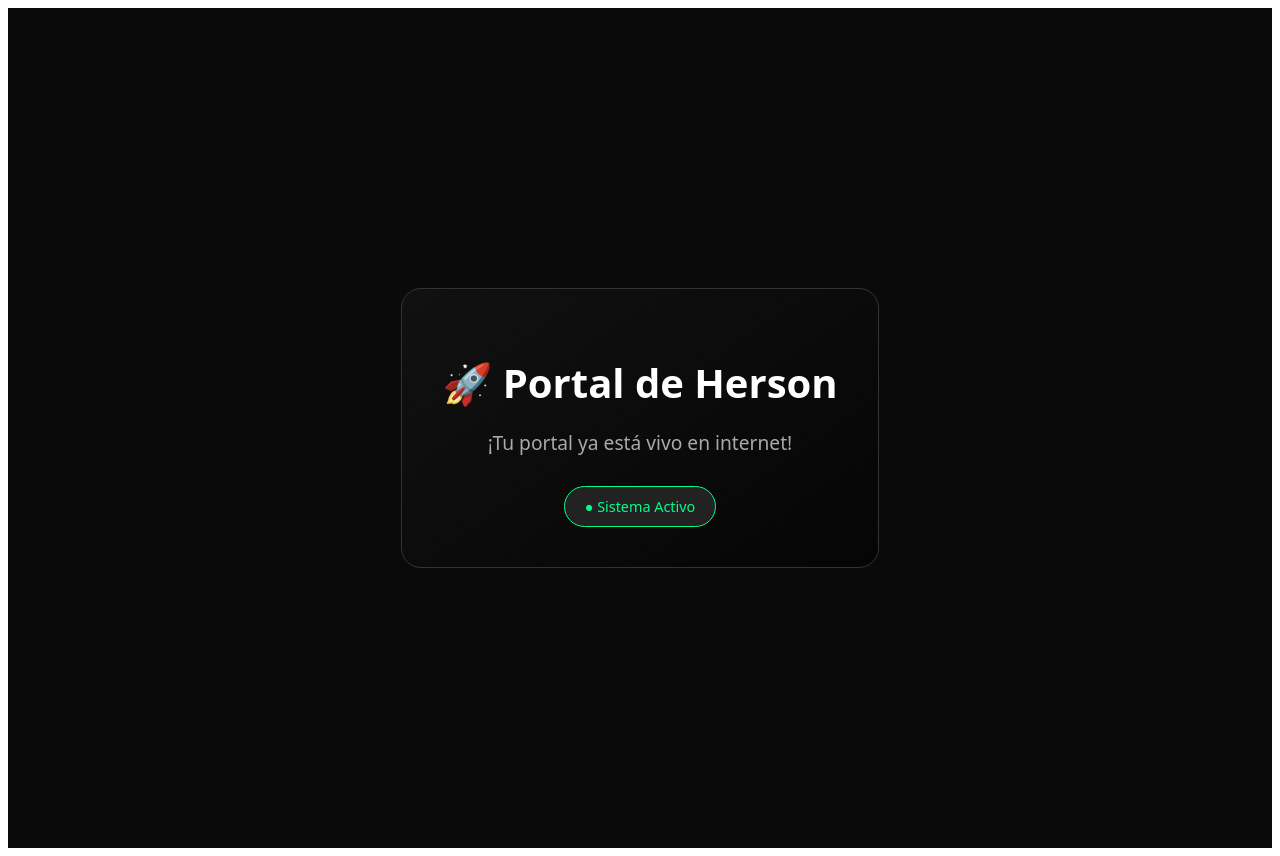
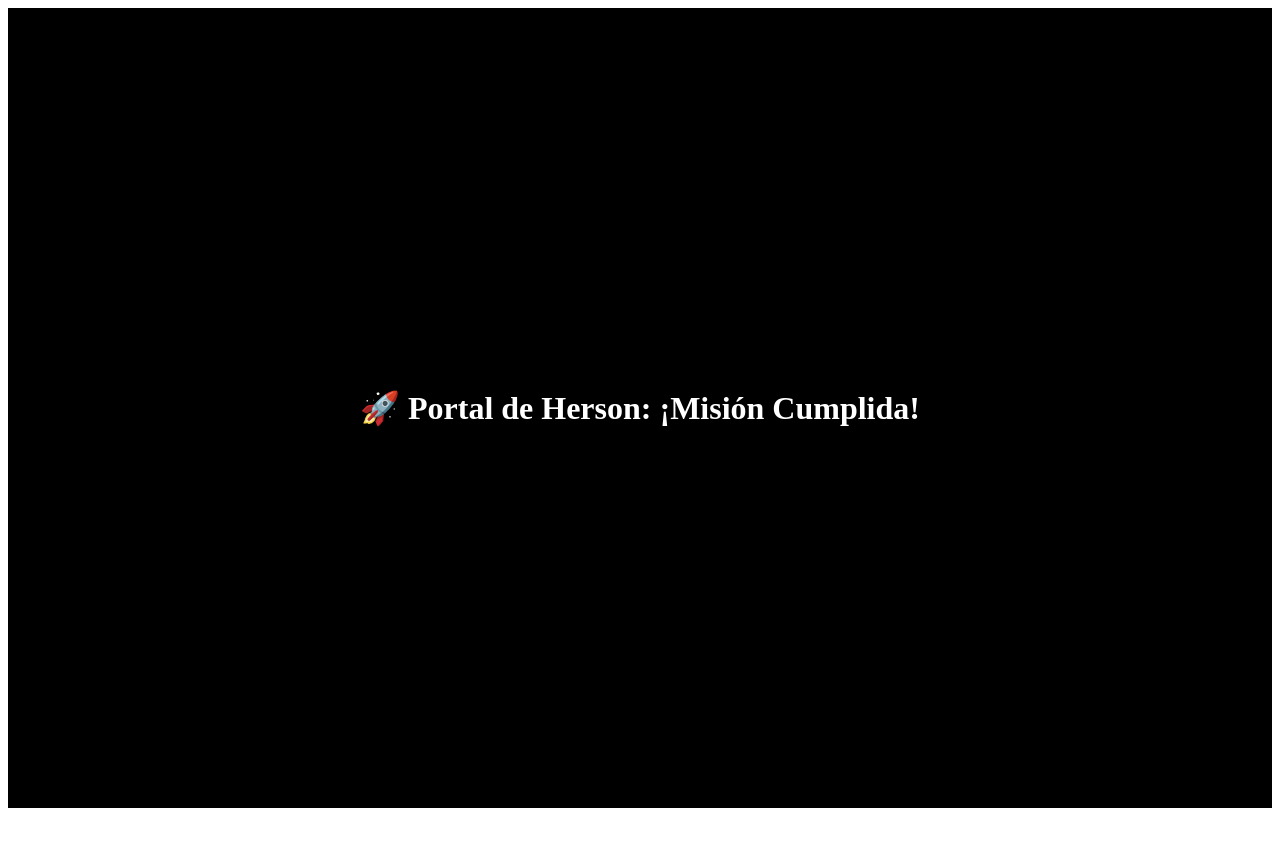
Before and after one commit to hersonsalgado08-beep/mi-portal-apps, a Next.js app: page / in a window 1280 px wide. After the commit the page ends 816 px from the top, so only its background shows below. Built offline with nearby package versions, Linux system fonts and the light colour scheme.

Commit message:
Update page.tsx

```diff
--- a/src/app/page.tsx
+++ b/src/app/page.tsx
@@ -1,39 +1,14 @@
 export default function Page() {
   return (
     <div style={{
-      backgroundColor: '#0a0a0a',
+      backgroundColor: 'black',
       color: 'white',
-      minHeight: '100vh',
+      height: '100vh',
       display: 'flex',
-      flexDirection: 'column',
       alignItems: 'center',
-      justifyContent: 'center',
-      fontFamily: 'system-ui, sans-serif',
-      textAlign: 'center',
-      padding: '20px'
+      justifyContent: 'center'
     }}>
-      <div style={{
-        padding: '40px',
-        borderRadius: '20px',
-        border: '1px solid #333',
-        background: 'linear-gradient(145deg, #111, #050505)'
-      }}>
-        <h1 style={{ fontSize: '2.5rem', marginBottom: '10px' }}>🚀 Portal de Herson</h1>
-        <p style={{ fontSize: '1.2rem', color: '#aaa', marginBottom: '30px' }}>
-          ¡Tu portal ya está vivo en internet!
-        </p>
-        <div style={{
-          display: 'inline-block',
-          padding: '10px 20px',
-          borderRadius: '50px',
-          backgroundColor: '#222',
-          fontSize: '0.9rem',
-          color: '#00ff88',
-          border: '1px solid #00ff88'
-        }}>
-          ● Sistema Activo
-        </div>
-      </div>
+      <h1>🚀 Portal de Herson: ¡Misión Cumplida!</h1>
     </div>
-  )
+  );
 }
```
